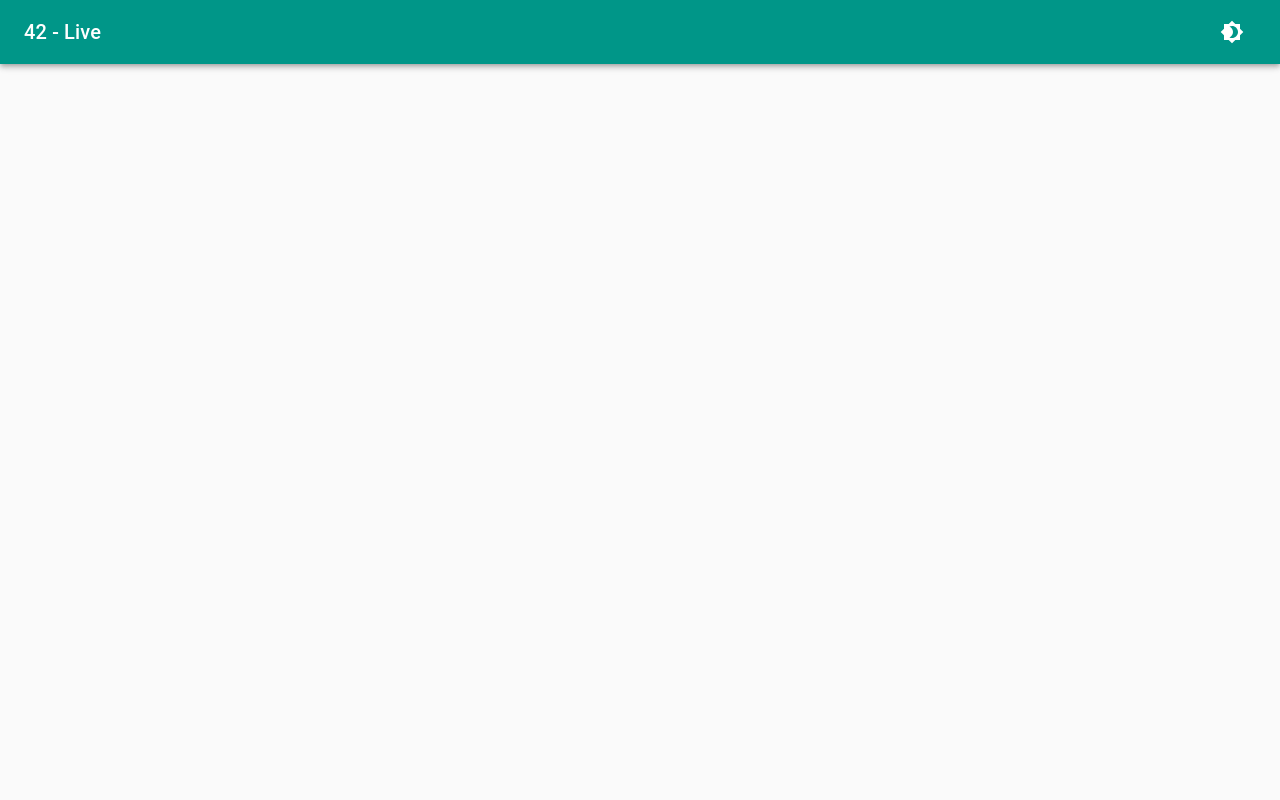
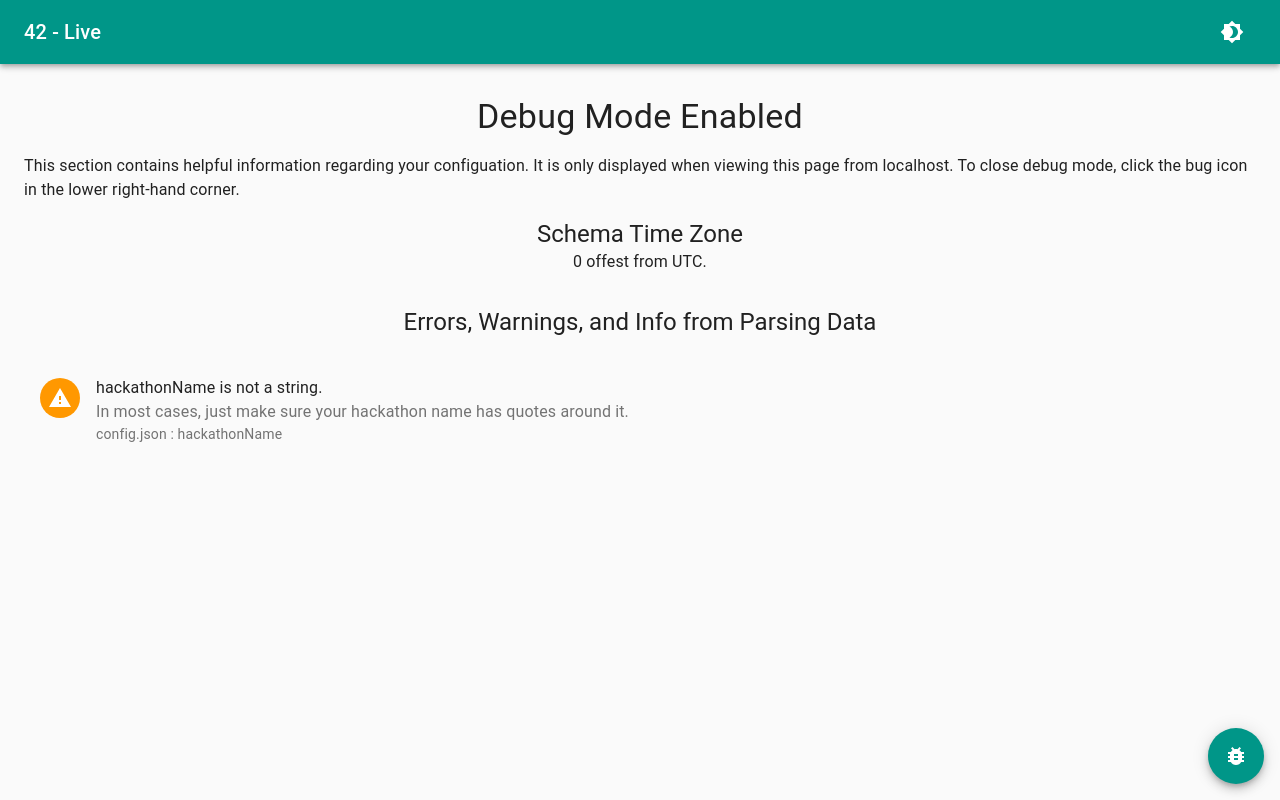
Before and after one commit to GrizzHacks/single-source-live-site, a React (Create React App) app in the folder website/: page / in a window 1280 px wide. Built offline with nearby package versions, Linux system fonts and the light colour scheme.

Commit message:
feat: Added Debug Module (#6)
This displays when the website is being served from localhost and displays information like the scheme time zone and the internal error log. It can be enabled and disabled on localhost via a floating action button in the lower right-hand corner.

```diff
--- a/website/@Types/index.d.ts
+++ b/website/@Types/index.d.ts
@@ -15,8 +15,10 @@ declare interface ConfigSchema {
 declare interface SchemaError {
   document: string;
   property: string;
-  type: "warning" | "error";
+  type: SchemaErrorType;
   error: string;
   toFix?: string;
   toFixLinks?: [{ title: string; link: string }];
 }
+
+declare type SchemaErrorType = "warning" | "error" | "info";
--- /dev/null
+++ b/website/src/Components/Content/Debug/DebugMain.tsx
@@ -0,0 +1,63 @@
+import { Container, List, Typography } from "@material-ui/core";
+import React, { Fragment } from "react";
+import { Schema } from "../../../../@Types";
+import { filterErrorsByType } from "../../../Scripts/filterErrorsByType";
+import ErrorInfo from "./ErrorInfo";
+
+declare interface DebugMainProps {
+  config: Schema;
+  classes: any;
+}
+
+const DebugMain: React.FunctionComponent<DebugMainProps> = ({
+  config,
+  classes,
+}) => {
+  return (
+    <Fragment>
+      <Container className={classes.pageTitle}>
+        <Typography variant="h4">Debug Mode Enabled</Typography>
+      </Container>
+      <Typography variant="body1">
+        This section contains helpful information regarding your configuation.
+        It is only displayed when viewing this page from localhost. To close
+        debug mode, click the bug icon in the lower right-hand corner.
+      </Typography>
+
+      <Container className={classes.pageTitle}>
+        <Typography variant="h5">Schema Time Zone</Typography>
+        <Typography variant="body1">
+          {config.config.timeZoneOffset} offest from UTC.
+        </Typography>
+      </Container>
+      <Container className={classes.pageTitle}>
+        <Typography variant="h5">
+          Errors, Warnings, and Info from Parsing Data
+        </Typography>
+      </Container>
+      <List>
+        {filterErrorsByType(config.errors, "error").map((error, index) => {
+          return (
+            <ErrorInfo error={error} key={`error_${index}`} classes={classes} />
+          );
+        })}
+        {filterErrorsByType(config.errors, "warning").map((error, index) => {
+          return (
+            <ErrorInfo
+              error={error}
+              key={`warning_${index}`}
+              classes={classes}
+            />
+          );
+        })}
+        {filterErrorsByType(config.errors, "info").map((error, index) => {
+          return (
+            <ErrorInfo error={error} key={`info_${index}`} classes={classes} />
+          );
+        })}
+      </List>
+    </Fragment>
+  );
+};
+
+export default DebugMain;
--- /dev/null
+++ b/website/src/Components/Content/Debug/ErrorInfo.tsx
@@ -0,0 +1,57 @@
+import {
+  Avatar,
+  ListItem,
+  ListItemAvatar,
+  ListItemText,
+  Typography,
+} from "@material-ui/core";
+import ErrorIcon from "@material-ui/icons/Error";
+import InfoIcon from "@material-ui/icons/Info";
+import WarningIcon from "@material-ui/icons/Warning";
+import React, { Fragment } from "react";
+import { SchemaError } from "../../../../@Types";
+
+declare interface ErrorInfoProps {
+  error: SchemaError;
+  classes: any;
+}
+
+const ErrorInfo: React.FunctionComponent<ErrorInfoProps> = ({
+  error,
+  classes,
+}) => {
+  return (
+    <ListItem alignItems="flex-start">
+      <ListItemAvatar>
+        {error.type === "error" ? (
+          <Avatar className={classes.errorColor}>
+            <ErrorIcon />
+          </Avatar>
+        ) : error.type === "warning" ? (
+          <Avatar className={classes.warningColor}>
+            <WarningIcon />
+          </Avatar>
+        ) : (
+          <Avatar className={classes.infoColor}>
+            <InfoIcon />
+          </Avatar>
+        )}
+      </ListItemAvatar>
+      <ListItemText
+        primary={error.error}
+        secondary={
+          <Fragment>
+            <Typography variant="body1" component="span">
+              {error.toFix}
+            </Typography>
+            {error.toFix && <br />}
+            {`${error.document} : ${error.property}`}
+          </Fragment>
+        }
+      />
+      {/** TODO: Add toFixLinks support **/}
+    </ListItem>
+  );
+};
+
+export default ErrorInfo;
--- a/website/src/Components/Main.tsx
+++ b/website/src/Components/Main.tsx
@@ -1,9 +1,11 @@
-import { Container } from "@material-ui/core";
+import { Container, Fab } from "@material-ui/core";
+import BugReportIcon from "@material-ui/icons/BugReport";
 import React, { Fragment } from "react";
+import { getConfig } from "../Scripts/getConfig";
 import { styles } from "../Styles";
+import DebugMain from "./Content/Debug/DebugMain";
 import NavBar from "./Layouts/NavBar";
 import NotificationBar, { NotificationMessage } from "./Misc/Notifications";
-import { getConfig } from "../Scripts/getConfig";
 
 declare interface MainProps {
   theme: "light" | "dark";
@@ -16,6 +18,9 @@ const Main: React.FunctionComponent<MainProps> = ({ theme, toggleTheme }) => {
     message: "",
     open: false,
   });
+  const [debugInfo, setDebugInfo] = React.useState<boolean>(
+    window.location.href.includes("localhost")
+  );
   const config = getConfig();
 
   const classes = styles();
@@ -28,12 +33,24 @@ const Main: React.FunctionComponent<MainProps> = ({ theme, toggleTheme }) => {
         toggleTheme={toggleTheme}
       />
       <Container className={classes.marginedTopBottom}>
+        {debugInfo && <DebugMain config={config} classes={classes} />}
         {/** TODO: CONTENT GOES HERE */}
       </Container>
       <NotificationBar
         notification={notification}
         setNotification={setNotification}
       />
+      {window.location.href.includes("localhost") && (
+        <Fab
+          color="primary"
+          className={classes.fab}
+          onClick={() => {
+            setDebugInfo(!debugInfo);
+          }}
+        >
+          <BugReportIcon />
+        </Fab>
+      )}
     </Fragment>
   );
 };
--- /dev/null
+++ b/website/src/Scripts/filterErrorsByType.ts
@@ -0,0 +1,13 @@
+import { SchemaError, SchemaErrorType } from "../../@Types";
+
+export const filterErrorsByType = (
+  errors: SchemaError[],
+  type: SchemaErrorType
+) => {
+  return errors.reduce((output, currentError) => {
+    if (currentError.type === type) {
+      output.push(currentError);
+    }
+    return output;
+  }, [] as SchemaError[]);
+};
--- a/website/src/Styles/index.ts
+++ b/website/src/Styles/index.ts
@@ -31,6 +31,24 @@ export const styles = makeStyles((theme: Theme) =>
       padding: theme.spacing(2),
       textAlign: "center",
     },
+    infoColor: {
+      color: "#FFFFFF",
+      backgroundColor: theme.palette.info.main,
+    },
+    warningColor: {
+      color: "#FFFFFF",
+      backgroundColor: theme.palette.warning.main,
+    },
+    errorColor: {
+      color: "#FFFFFF",
+      backgroundColor: theme.palette.error.main,
+    },
+    fab: {
+      position: "absolute",
+      bottom: "0px",
+      right: "0px",
+      margin: theme.spacing(2),
+    },
   })
 );
 
```
